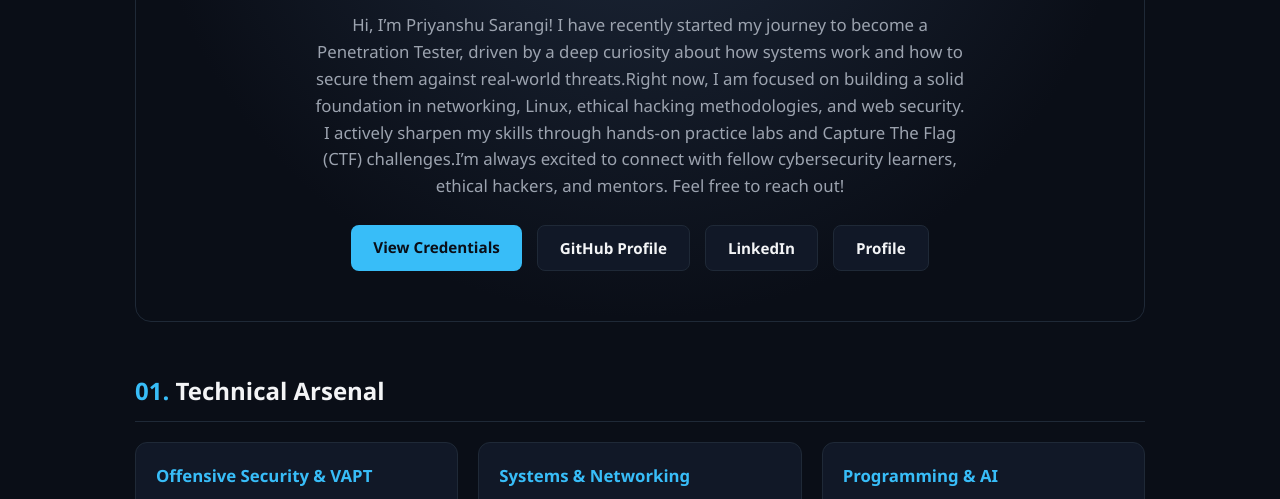
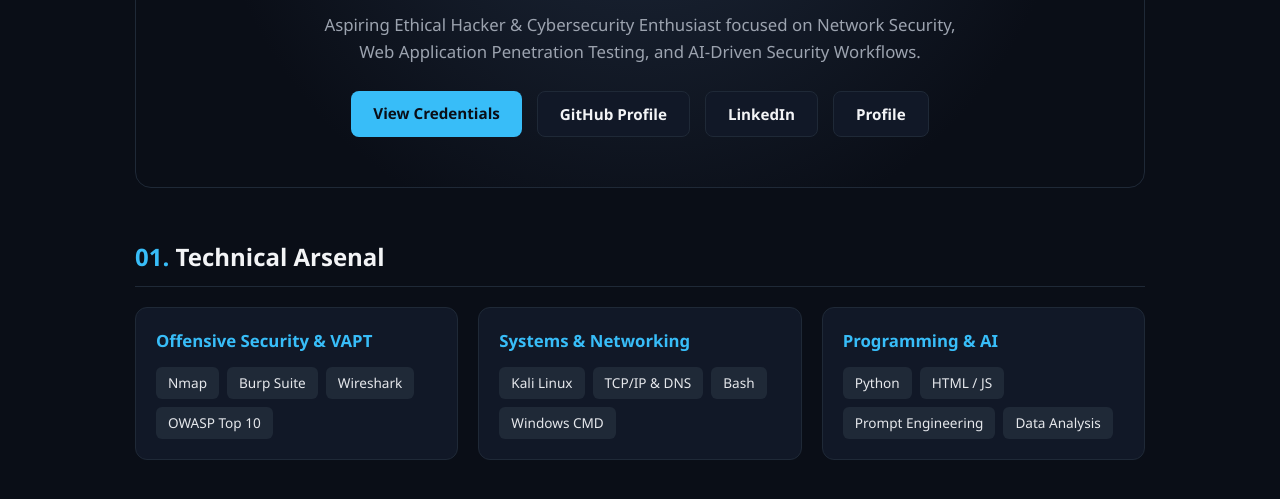
Before and after one commit to Priyanshu-sarangi/Priyanshu-Sarangi.github.io, a plain HTML site: page index.html in a window 1280 px wide. Shown: the part 281-780 px from the top of the page. Drawn offline with Linux system fonts and the light colour scheme.

Commit message:
Update index.html

```diff
--- a/index.html
+++ b/index.html
@@ -55,9 +55,9 @@
 
   <div class="container">
     <section class="hero">
-      <div class="status-pill">● Welcom To My Portfolio</div>
+      <div class="status-pill">● Welcom To  My Portfolio </div>
       <h1>Priyanshu Sarangi</h1>
-      <p>Hi, I’m Priyanshu Sarangi! I have recently started my journey to become a Penetration Tester, driven by a deep curiosity about how systems work and how to secure them against real-world threats.Right now, I am focused on building a solid foundation in networking, Linux, ethical hacking methodologies, and web security. I actively sharpen my skills through hands-on practice labs and Capture The Flag (CTF) challenges.I’m always excited to connect with fellow cybersecurity learners, ethical hackers, and mentors. Feel free to reach out!</p>
+     <p>Aspiring Ethical Hacker & Cybersecurity Enthusiast focused on Network Security, Web Application Penetration Testing, and AI-Driven Security Workflows.</p>
       <div class="cta-group">
         <a href="#certificates" class="btn btn-primary">View Credentials</a>
         <a href="https://github.com" target="_blank" rel="noopener noreferrer" class="btn btn-outline">GitHub Profile</a>
```
